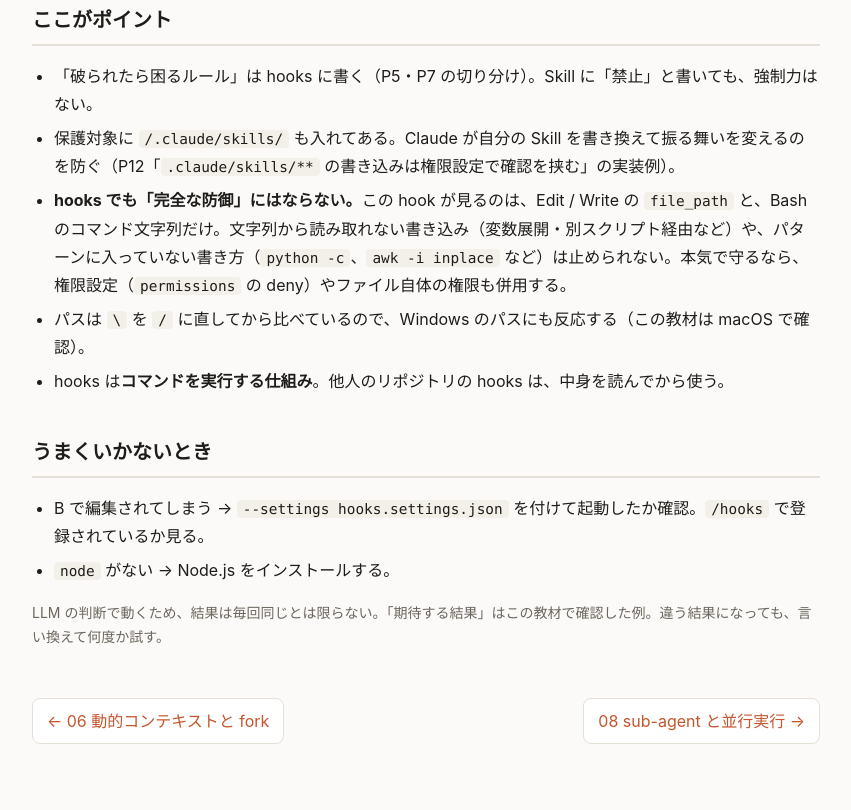
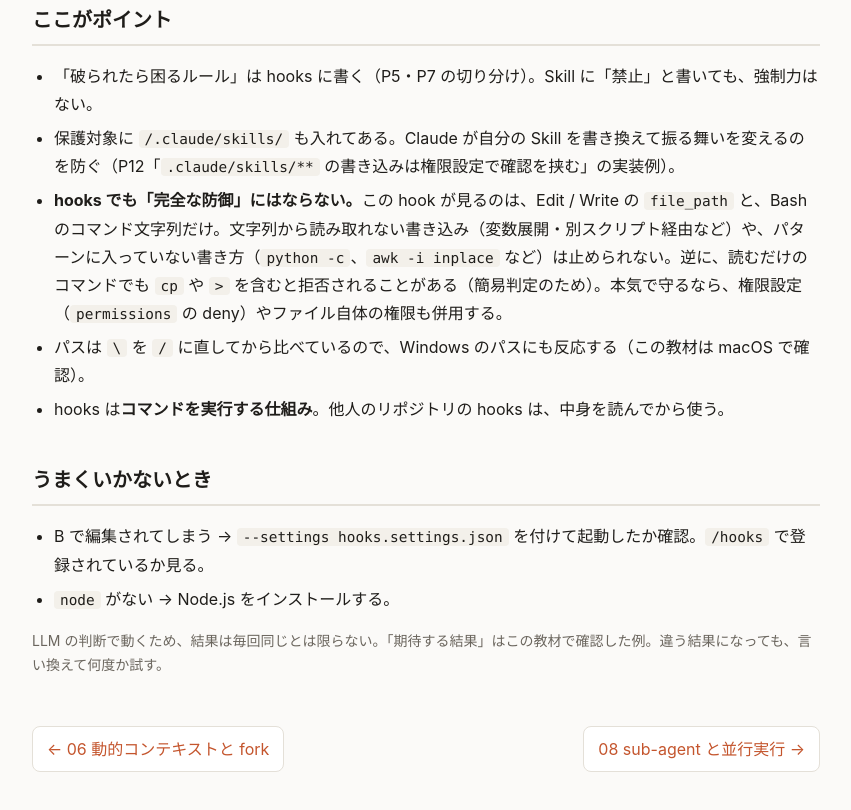
Before and after one commit to takuma39/test-github-actions, a website built with Vite: page sections/07-hooks/index.html in a window 1280 px wide. Shown: the part 2566-3376 px from the top of the page, without its empty margins (214-1065 px from the left). Built offline with nearby package versions, Linux system fonts and the light colour scheme.

Commit message:
docs: 07 の手順書に、hook が読み取りだけのコマンドも拒否しうることを追記
Co-Authored-By: Claude Sonnet 5.5 <noreply@anthropic.com>

```diff
--- a/sections/07-hooks/index.html
+++ b/sections/07-hooks/index.html
@@ -105,7 +105,7 @@ if (hit) {
   console.error(`[hook] 保護されています（${hit}）。編集せず、修正案を提示してください。`);
   process.exit(2);
 }</code></pre></details>
-<h2>ここがポイント</h2><ul class="pts"><li>「破られたら困るルール」は hooks に書く（P5・P7 の切り分け）。Skill に「禁止」と書いても、強制力はない。</li><li>保護対象に <code>/.claude/skills/</code> も入れてある。Claude が自分の Skill を書き換えて振る舞いを変えるのを防ぐ（P12「<code>.claude/skills/**</code> の書き込みは権限設定で確認を挟む」の実装例）。</li><li><b>hooks でも「完全な防御」にはならない。</b>この hook が見るのは、Edit / Write の <code>file_path</code> と、Bash のコマンド文字列だけ。文字列から読み取れない書き込み（変数展開・別スクリプト経由など）や、パターンに入っていない書き方（<code>python -c</code>、<code>awk -i inplace</code> など）は止められない。本気で守るなら、権限設定（<code>permissions</code> の deny）やファイル自体の権限も併用する。</li><li>パスは <code>\</code> を <code>/</code> に直してから比べているので、Windows のパスにも反応する（この教材は macOS で確認）。</li><li>hooks は<b>コマンドを実行する仕組み</b>。他人のリポジトリの hooks は、中身を読んでから使う。</li></ul>
+<h2>ここがポイント</h2><ul class="pts"><li>「破られたら困るルール」は hooks に書く（P5・P7 の切り分け）。Skill に「禁止」と書いても、強制力はない。</li><li>保護対象に <code>/.claude/skills/</code> も入れてある。Claude が自分の Skill を書き換えて振る舞いを変えるのを防ぐ（P12「<code>.claude/skills/**</code> の書き込みは権限設定で確認を挟む」の実装例）。</li><li><b>hooks でも「完全な防御」にはならない。</b>この hook が見るのは、Edit / Write の <code>file_path</code> と、Bash のコマンド文字列だけ。文字列から読み取れない書き込み（変数展開・別スクリプト経由など）や、パターンに入っていない書き方（<code>python -c</code>、<code>awk -i inplace</code> など）は止められない。逆に、読むだけのコマンドでも <code>cp</code> や <code>&gt;</code> を含むと拒否されることがある（簡易判定のため）。本気で守るなら、権限設定（<code>permissions</code> の deny）やファイル自体の権限も併用する。</li><li>パスは <code>\</code> を <code>/</code> に直してから比べているので、Windows のパスにも反応する（この教材は macOS で確認）。</li><li>hooks は<b>コマンドを実行する仕組み</b>。他人のリポジトリの hooks は、中身を読んでから使う。</li></ul>
 <h2>うまくいかないとき</h2><ul class="pts"><li>B で編集されてしまう → <code>--settings hooks.settings.json</code> を付けて起動したか確認。<code>/hooks</code> で登録されているか見る。</li><li><code>node</code> がない → Node.js をインストールする。</li></ul>
 <p class="note">LLM の判断で動くため、結果は毎回同じとは限らない。「期待する結果」はこの教材で確認した例。違う結果になっても、言い換えて何度か試す。</p>
 <div class="nav"><a href="../06-dynamic-fork/index.html">← 06 動的コンテキストと fork</a><a href="../08-subagents/index.html">08 sub-agent と並行実行 →</a></div>
```
